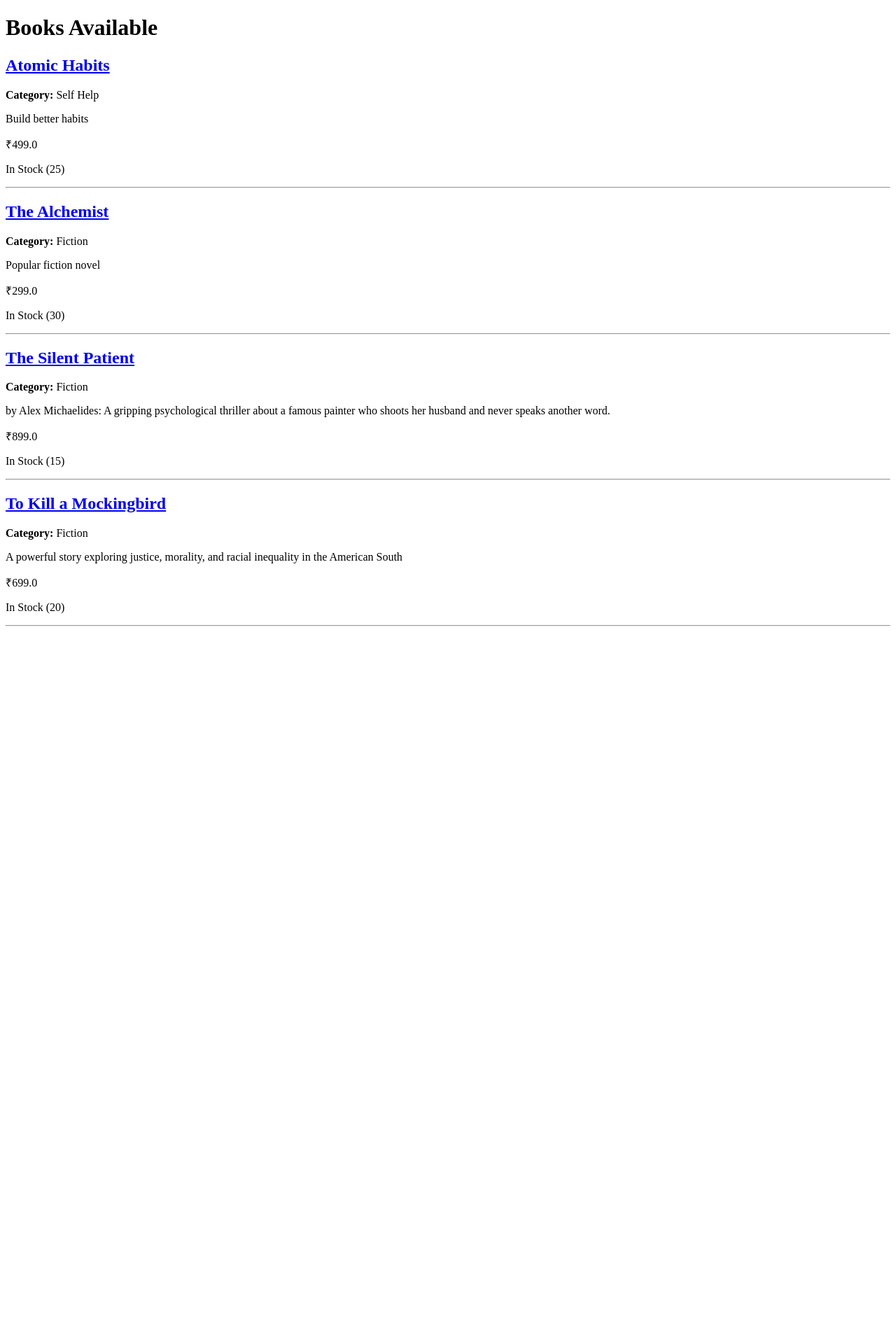
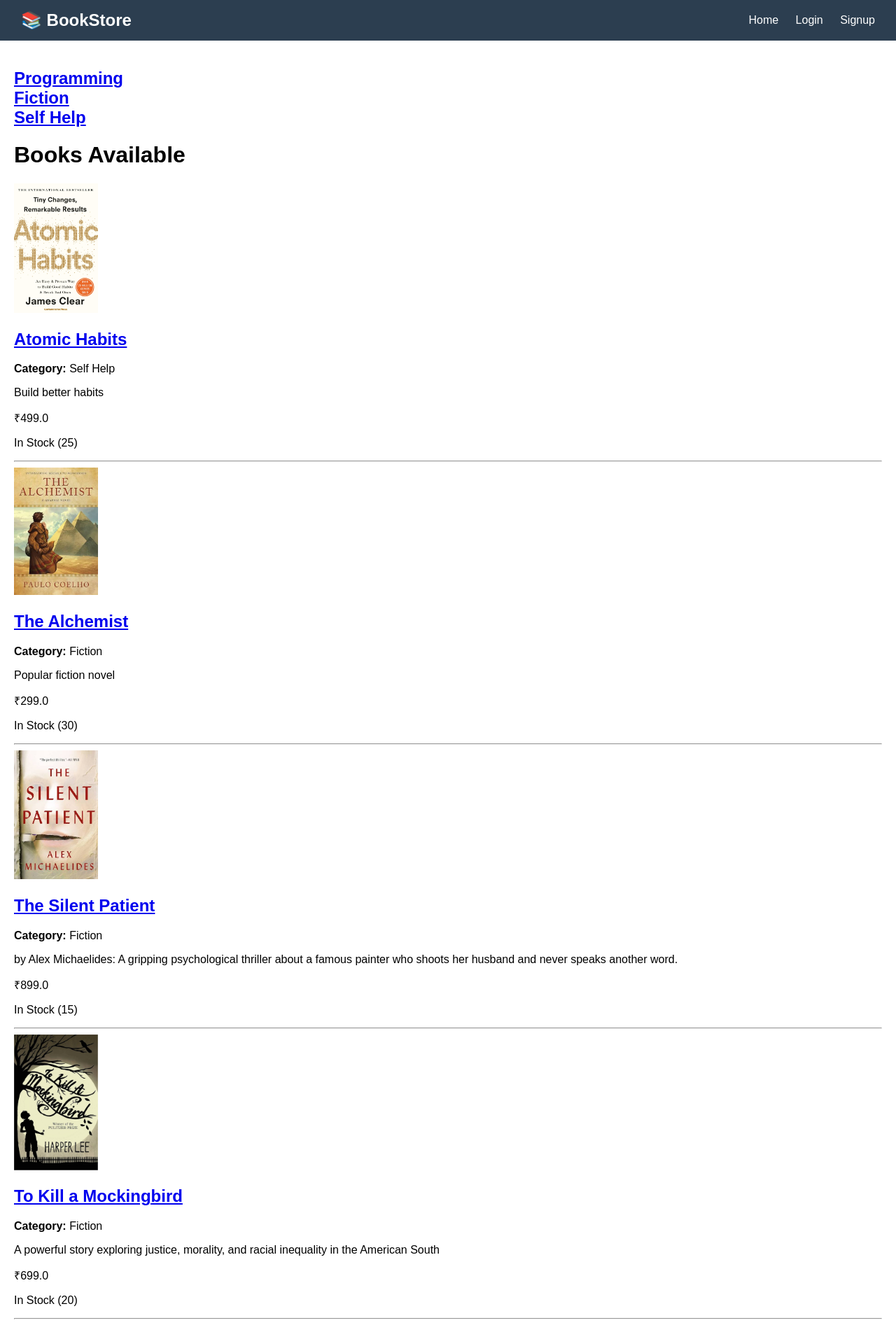
Before and after one commit to Farhan-2007/PCVerse, a Flask app: page / in a window 1280 px wide. Shown: the whole page at 70% size. Before the commit the page ends 895 px from the top, so only its background shows below. Run offline with Flask 3, Linux system fonts and the light colour scheme.

Commit message:
Added category filtering, images, navbar and CSS

```diff
--- a/Ecommerce/app/__init__.py
+++ b/Ecommerce/app/__init__.py
@@ -1,5 +1,6 @@
 from flask import Flask
 from flask_sqlalchemy import SQLAlchemy
+from app.auth import auth
 
 db = SQLAlchemy()
 
@@ -13,5 +14,6 @@ def create_app():
 
     from app.routes import main
     app.register_blueprint(main)
+    app.register_blueprint(auth)
 
     return app
--- a/Ecommerce/app/routes.py
+++ b/Ecommerce/app/routes.py
@@ -1,15 +1,24 @@
 from flask import Blueprint, render_template
-from app.models import Product
+from app.models import Product, Category
 
 main = Blueprint('main', __name__)
 
 @main.route("/")
 def home():
     books = Product.query.order_by(Product.name.asc()).all()
-    return render_template("home.html", books = books)
+    categories = Category.query.all()
+    return render_template("home.html", books = books, categories = categories)
 
 @main.route("/book/<int:book_id>")
 def book(book_id):
     book = Product.query.get_or_404(book_id)
 
     return render_template("book.html", book = book)
+
+@main.route("/category/<int:category_id>")
+def category_books(category_id):
+    category = Category.query.get_or_404(category_id)
+
+    books = Product.query.filter_by(category_id = category_id).all()
+
+    return render_template("category.html", category =  category, books = books)
--- /dev/null
+++ b/Ecommerce/app/static/style.css
@@ -0,0 +1,35 @@
+body {
+    font-family: Arial, sans-serif;
+    margin: 0;
+    padding: 0;
+}
+
+.navbar {
+    background-color: #2c3e50;
+    padding: 15px 30px;
+
+    display: flex;
+    justify-content: space-between;
+    align-items: center;
+}
+
+.logo {
+    color: white;
+    text-decoration: none;
+    font-size: 24px;
+    font-weight: bold;
+}
+
+.nav-links a {
+    color: white;
+    text-decoration: none;
+    margin-left: 20px;
+}
+
+.nav-links a:hover {
+    color: #f1c40f;
+}
+
+.container {
+    padding: 20px;
+}
--- a/Ecommerce/app/templates/home.html
+++ b/Ecommerce/app/templates/home.html
@@ -1,15 +1,23 @@
-<!DOCTYPE html>
-<html>
+{% extends "layout.html" %}
 
-<head>
-    <title>Book Store</title>
-</head>
+{% block content %}
 
-<body>
+<h2>
+    {% for category in categories %}
+        <a href="{{ url_for('main.category_books', category_id=category.id) }}">
+            {{ category.name }}
+        </a>
+        <br>
+    {% endfor %}
+</h2>
 
-    <h1>Books Available</h1>
+<h1>Books Available</h1>
 
-    {% for book in books %}
+{% for book in books %}
+
+    <img src="{{ url_for('static', filename='product_pics/' + book.image_file) }}"
+         alt="{{ book.name }}"
+         width="120">
 
     <h2>
         <a href="{{ url_for('main.book', book_id=book.id) }}">
@@ -24,15 +32,13 @@
     <p>₹{{ book.price }}</p>
 
     {% if book.stock > 0 %}
-    <p>In Stock ({{ book.stock }})</p>
+        <p>In Stock ({{ book.stock }})</p>
     {% else %}
-    <p>Out of Stock</p>
+        <p>Out of Stock</p>
     {% endif %}
 
     <hr>
 
-    {% endfor %}
+{% endfor %}
 
-</body>
-
-</html>
+{% endblock content %}
--- a/Ecommerce/app/templates/layout.html
+++ b/Ecommerce/app/templates/layout.html
@@ -1,16 +1,44 @@
 <!DOCTYPE html>
 <html>
+
 <head>
     <title>Book Store</title>
+    <link rel = "stylesheet" href="{{ url_for('static', filename = 'style.css') }}">
 </head>
+
 <body>
 
-    <h1>📚 My Book Store</h1>
+    <nav class="navbar">
 
-    <hr>
+        <a class="logo" href="{{ url_for('main.home') }}">
+            📚 BookStore
+        </a>
 
-    {% block content %}
-    {% endblock content %}
+        <div class="nav-links">
+
+            <a href="{{ url_for('main.home') }}">
+                Home
+            </a>
+
+            <a href="{{ url_for('auth.login') }}">
+                Login
+            </a>
+
+            <a href="{{ url_for('auth.signup') }}">
+                Signup
+            </a>
+
+        </div>
+
+    </nav>
+
+    <div class="container">
+
+        {% block content %}
+        {% endblock content %}
+
+    </div>
 
 </body>
+
 </html>
```
Also changed, not shown: Ecommerce/app/auth.py (added, +11 -0 lines), Ecommerce/app/templates/category.html (added, +19 -0 lines), Ecommerce/app/templates/login.html (added, +17 -0 lines), Ecommerce/app/templates/signup.html (added, +20 -0 lines), Ecommerce/app/static/main.css (deleted).
